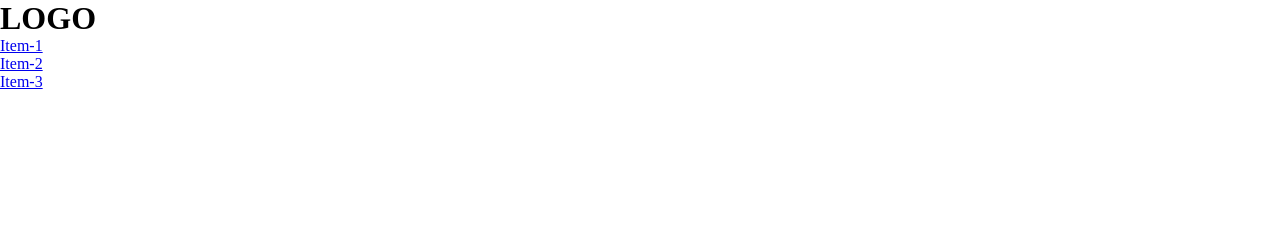
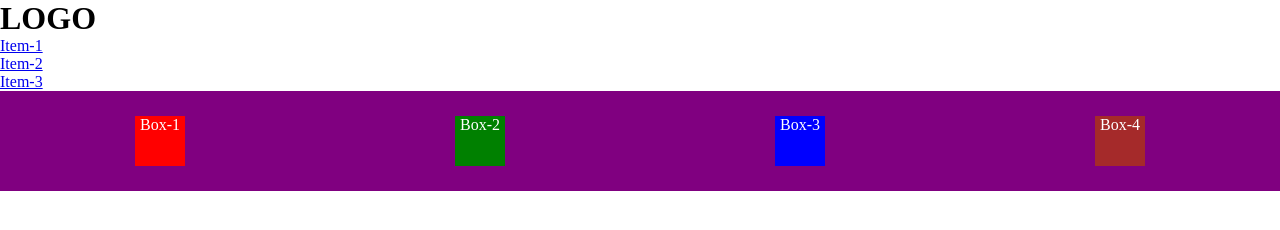
Before and after one commit to Danie-Anx/exemplo-flex, a plain HTML site: page index.html in a window 1280 px wide. Drawn offline with Linux system fonts and the light colour scheme.

Commit message:
Projeto com professor

```diff
--- a/css/estilo.css
+++ b/css/estilo.css
@@ -1,5 +1,37 @@
-*{
-    margin: 0;
-    padding: 0;
-    box-sizing: border-box;
+* {
+  margin: 0;
+  padding: 0;
+  box-sizing: border-box;
 }
+
+.container {
+  display: flex;
+  background-color: purple;
+  height: 100px;
+  width: 100%;
+  justify-content: space-around;
+  align-items: center;
+}
+
+.box {
+  color: white;
+  text-align: center;
+  width: 50px;
+  height: 50px;
+}
+
+.box1 {
+  background-color: red;
+}
+
+.box2 {
+  background-color: green;
+}
+
+.box3 {
+  background-color: blue;
+}
+
+.box4 {
+  background-color: brown;
+}
--- a/index.html
+++ b/index.html
@@ -1,13 +1,12 @@
 <!DOCTYPE html>
 <html lang="pt-br">
   <head>
-    <meta charset="UTF-8">
-    <meta name="viewport" content="width=device-width, initial-scale=1.0">
-    <link rel="stylesheet" href="./css/estilo.css">
+    <meta charset="UTF-8" />
+    <meta name="viewport" content="width=device-width, initial-scale=1.0" />
+    <link rel="stylesheet" href="./css/estilo.css" />
     <title>Flexbox</title>
   </head>
   <body>
-
     <header id="cabecalho">
       <h1>LOGO</h1>
       <nav>
@@ -19,7 +18,11 @@
       </nav>
     </header>
 
-
-
+    <div class="container">
+      <div class="box1 box">Box-1</div>
+      <div class="box2 box">Box-2</div>
+      <div class="box3 box">Box-3</div>
+      <div class="box4 box">Box-4</div>
+    </div>
   </body>
 </html>
```
Lines whose indentation alone changed are shown as unchanged.
